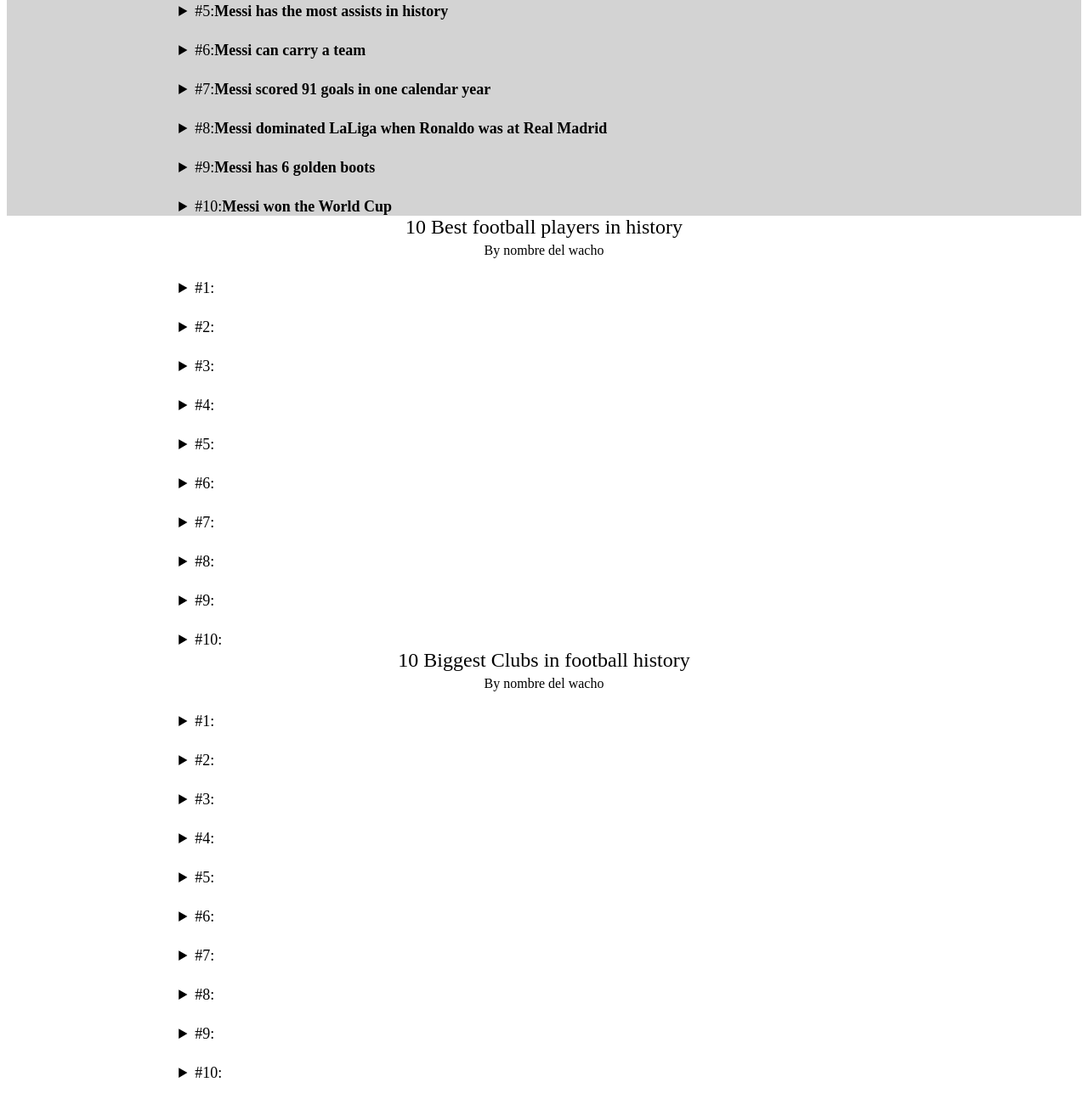
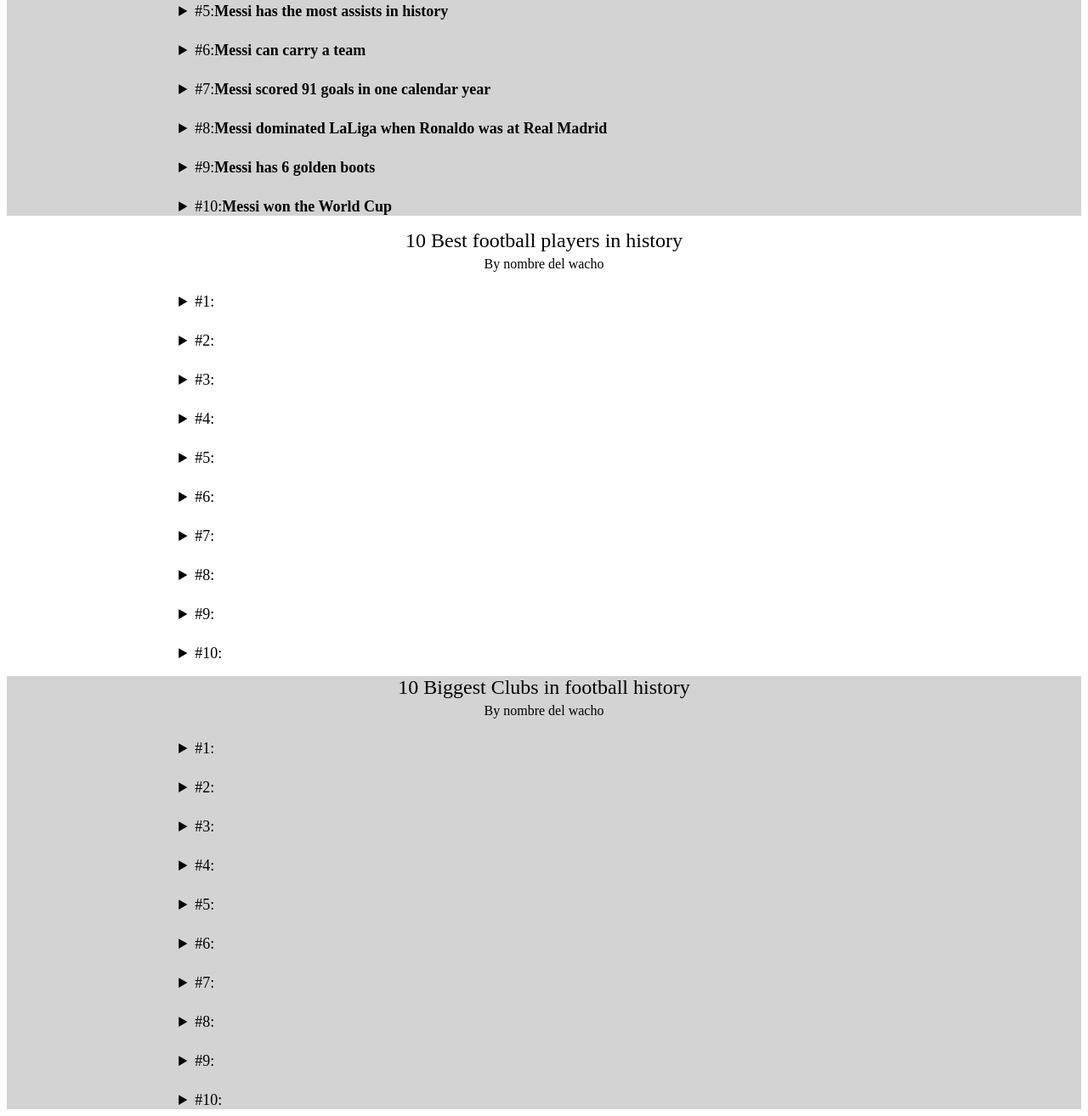
Before and after one commit to SantiDenari/SantiDenari.github.io, a plain HTML site: page Featured.html in a window 1280 px wide. Shown: the part 429-1743 px from the top of the page at 85% size. Before the commit the page ends 1711 px from the top, so only its background shows below. Drawn offline with Linux system fonts and the light colour scheme.

Commit message:
Update Featured.css

```diff
--- a/Featured.css
+++ b/Featured.css
@@ -103,6 +103,15 @@
     background-color: lightgray;
 }
 
+.f2 {
+    margin-top: 2vh;
+}
+
+.f3 {
+    background-color: lightgray;
+    margin-top: 2vh;
+}
+
 .today {
     display: flex;
     justify-content: center;
```
